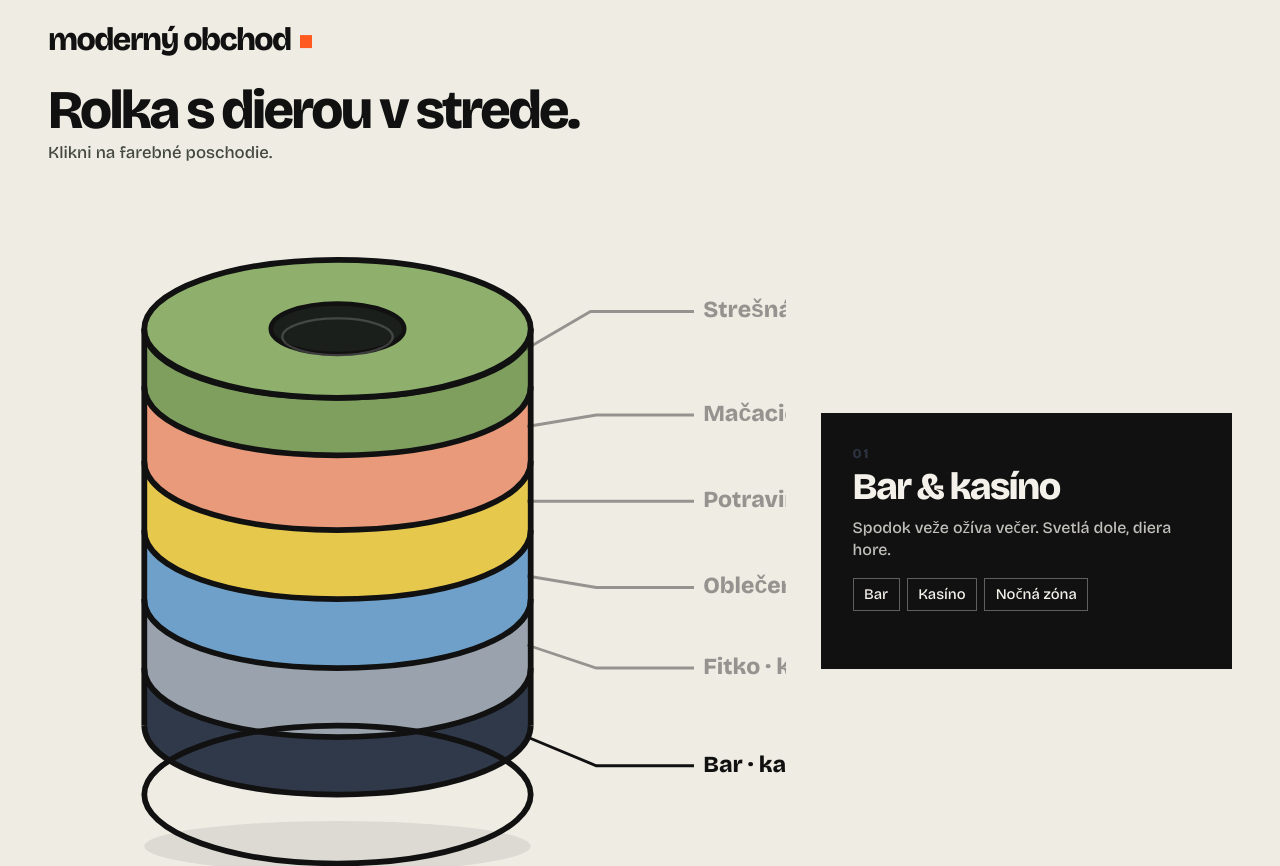
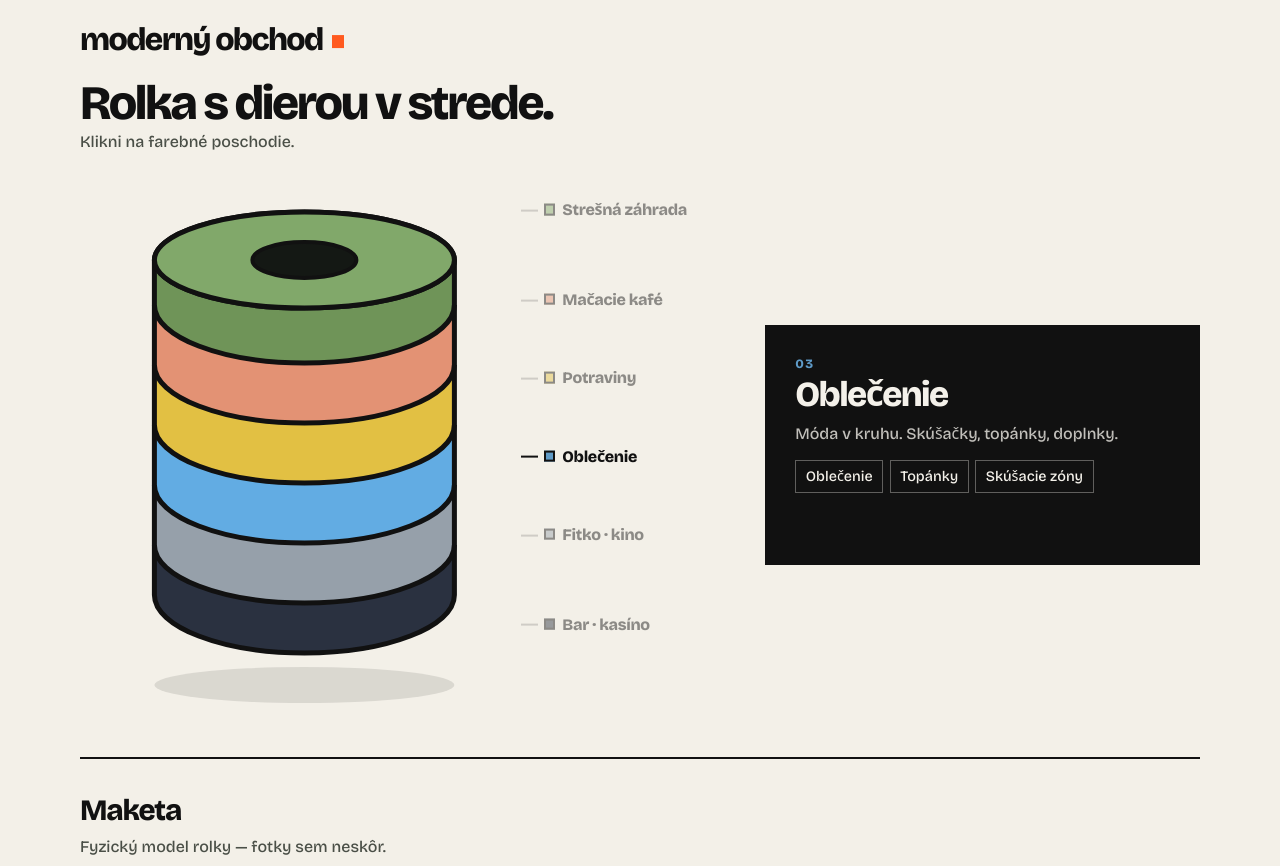
Before and after one commit to norfolkislands/obchod, a plain HTML site: page index.html in a window 1280 px wide. Shown: the top 866 px of the page. Drawn offline with nearby package versions, Linux system fonts and the light colour scheme.

Commit message:
da sa to teraz mozno

```diff
--- a/index.html
+++ b/index.html
@@ -26,162 +26,66 @@
       <p>Klikni na farebné poschodie.</p>
     </section>
 
-    <section class="model" id="veza" aria-label="Model veže">
-      <div class="model-frame">
-        <svg
-          class="tower-svg"
-          viewBox="0 0 640 620"
-          role="img"
-          aria-labelledby="tower-title"
-        >
-          <title id="tower-title">Veža moderný obchod — klikateľné poschodia</title>
+    <section class="model" id="veza">
+      <div class="roll" aria-label="Model veže">
+        <svg class="roll-svg" viewBox="0 0 420 560" role="img" aria-labelledby="roll-title">
+          <title id="roll-title">Klikateľná veža</title>
 
-          <!-- soft ground -->
-          <ellipse cx="250" cy="575" rx="168" ry="22" fill="rgba(0,0,0,0.08)" />
+          <ellipse cx="210" cy="520" rx="150" ry="18" fill="rgba(0,0,0,0.1)" />
 
-          <!-- floor bodies (side of cylinder) -->
-          <g class="floors" role="tablist" aria-label="Poschodia veže">
-            <!-- 1 bottom -->
-            <path
-              class="floor-hit is-on"
-              data-floor="1"
-              role="tab"
-              tabindex="0"
-              aria-selected="true"
-              aria-controls="panel-1"
-              id="tab-1"
-              d="M82 470 C82 505 157 530 250 530 C343 530 418 505 418 470 L418 420 C418 455 343 480 250 480 C157 480 82 455 82 420 Z"
-              fill="#2c3340"
-            />
-            <!-- 2 -->
-            <path
-              class="floor-hit"
-              data-floor="2"
-              role="tab"
-              tabindex="-1"
-              aria-selected="false"
-              aria-controls="panel-2"
-              id="tab-2"
-              d="M82 420 C82 455 157 480 250 480 C343 480 418 455 418 420 L418 360 C418 395 343 420 250 420 C157 420 82 395 82 360 Z"
-              fill="#9aa3ad"
-            />
-            <!-- 3 -->
-            <path
-              class="floor-hit"
-              data-floor="3"
-              role="tab"
-              tabindex="-1"
-              aria-selected="false"
-              aria-controls="panel-3"
-              id="tab-3"
-              d="M82 360 C82 395 157 420 250 420 C343 420 418 395 418 360 L418 300 C418 335 343 360 250 360 C157 360 82 335 82 300 Z"
-              fill="#6ea0c9"
-            />
-            <!-- 4 -->
-            <path
-              class="floor-hit"
-              data-floor="4"
-              role="tab"
-              tabindex="-1"
-              aria-selected="false"
-              aria-controls="panel-4"
-              id="tab-4"
-              d="M82 300 C82 335 157 360 250 360 C343 360 418 335 418 300 L418 240 C418 275 343 300 250 300 C157 300 82 275 82 240 Z"
-              fill="#e6c84d"
-            />
-            <!-- 5 top -->
-            <path
-              class="floor-hit"
-              data-floor="5"
-              role="tab"
-              tabindex="-1"
-              aria-selected="false"
-              aria-controls="panel-5"
-              id="tab-5"
-              d="M82 240 C82 275 157 300 250 300 C343 300 418 275 418 240 L418 175 C418 210 343 235 250 235 C157 235 82 210 82 175 Z"
-              fill="#e89a7a"
-            />
-            <!-- roof -->
-            <path
-              class="floor-hit"
-              data-floor="roof"
-              role="tab"
-              tabindex="-1"
-              aria-selected="false"
-              aria-controls="panel-roof"
-              id="tab-roof"
-              d="M82 175 C82 210 157 235 250 235 C343 235 418 210 418 175 L418 125 C418 160 343 185 250 185 C157 185 82 160 82 125 Z"
-              fill="#7f9f5f"
-            />
+          <!-- stacked bands: bottom → top -->
+          <g class="bands">
+            <path class="band" data-floor="1" d="M60 430 V380 H360 V430 C360 462 292 488 210 488 C128 488 60 462 60 430 Z" fill="#2a3140" />
+            <path class="band" data-floor="2" d="M60 380 V320 H360 V380 C360 412 292 438 210 438 C128 438 60 412 60 380 Z" fill="#96a0aa" />
+            <path class="band" data-floor="3" d="M60 320 V260 H360 V320 C360 352 292 378 210 378 C128 378 60 352 60 320 Z" fill="#5f9bc8" />
+            <path class="band" data-floor="4" d="M60 260 V200 H360 V260 C360 292 292 318 210 318 C128 318 60 292 60 260 Z" fill="#e2c043" />
+            <path class="band" data-floor="5" d="M60 200 V140 H360 V200 C360 232 292 258 210 258 C128 258 60 232 60 200 Z" fill="#e39274" />
+            <path class="band" data-floor="roof" d="M60 140 V95 H360 V140 C360 172 292 198 210 198 C128 198 60 172 60 140 Z" fill="#6f9458" />
           </g>
 
-          <!-- rim ellipses / seams -->
-          <g fill="none" stroke="#111" stroke-width="5" stroke-linejoin="round" pointer-events="none">
-            <ellipse cx="250" cy="530" rx="168" ry="60" />
-            <path d="M82 470 C82 505 157 530 250 530 C343 530 418 505 418 470" />
-            <path d="M82 420 C82 455 157 480 250 480 C343 480 418 455 418 420" />
-            <path d="M82 360 C82 395 157 420 250 420 C343 420 418 395 418 360" />
-            <path d="M82 300 C82 335 157 360 250 360 C343 360 418 335 418 300" />
-            <path d="M82 240 C82 275 157 300 250 300 C343 300 418 275 418 240" />
-            <path d="M82 175 C82 210 157 235 250 235 C343 235 418 210 418 175" />
-            <path d="M82 125 C82 160 157 185 250 185 C343 185 418 160 418 125" />
-            <!-- outer sides -->
-            <path d="M82 125 L82 470" />
-            <path d="M418 125 L418 470" />
+          <!-- outlines -->
+          <g fill="none" stroke="#111" stroke-width="5" pointer-events="none">
+            <path d="M60 95 V430" />
+            <path d="M360 95 V430" />
+            <path d="M60 430 C60 462 128 488 210 488 C292 488 360 462 360 430" />
+            <path d="M60 380 C60 412 128 438 210 438 C292 438 360 412 360 380" />
+            <path d="M60 320 C60 352 128 378 210 378 C292 378 360 352 360 320" />
+            <path d="M60 260 C60 292 128 318 210 318 C292 318 360 292 360 260" />
+            <path d="M60 200 C60 232 128 258 210 258 C292 258 360 232 360 200" />
+            <path d="M60 140 C60 172 128 198 210 198 C292 198 360 172 360 140" />
+            <ellipse cx="210" cy="95" rx="150" ry="48" />
           </g>
 
-          <!-- top disc + hole -->
-          <ellipse cx="250" cy="125" rx="168" ry="60" fill="#8fb06d" stroke="#111" stroke-width="5" />
-          <ellipse cx="250" cy="125" rx="58" ry="22" fill="#1a1f1c" stroke="#111" stroke-width="4" />
-          <!-- inner tube hint -->
-          <ellipse cx="250" cy="132" rx="48" ry="16" fill="none" stroke="rgba(255,255,255,0.18)" stroke-width="2" />
+          <!-- top lid + hole -->
+          <ellipse class="band lid" data-floor="roof" cx="210" cy="95" rx="150" ry="48" fill="#81a86a" stroke="#111" stroke-width="5" />
+          <ellipse cx="210" cy="95" rx="52" ry="18" fill="#141814" stroke="#111" stroke-width="4" pointer-events="none" />
+        </svg>
 
-          <!-- clickable top hole/roof overlay already on roof band; add roof button on top ellipse too -->
-          <ellipse
-            class="floor-hit roof-cap"
-            data-floor="roof"
-            cx="250"
-            cy="125"
-            rx="168"
-            ry="60"
-            fill="transparent"
-            tabindex="-1"
-            role="presentation"
-          />
-
-          <!-- labels -->
-          <g class="labels" font-family="Bricolage Grotesque, sans-serif" font-weight="800">
-            <g class="label" data-floor="roof">
-              <path d="M410 145 L470 110 L560 110" fill="none" stroke="#111" stroke-width="2.5" />
-              <text x="568" y="115" font-size="20">Strešná záhrada</text>
-            </g>
-            <g class="label" data-floor="5">
-              <path d="M415 210 L475 200 L560 200" fill="none" stroke="#111" stroke-width="2.5" />
-              <text x="568" y="205" font-size="20">Mačacie kafé</text>
-            </g>
-            <g class="label" data-floor="4">
-              <path d="M415 275 L475 275 L560 275" fill="none" stroke="#111" stroke-width="2.5" />
-              <text x="568" y="280" font-size="20">Potraviny</text>
-            </g>
-            <g class="label" data-floor="3">
-              <path d="M415 340 L475 350 L560 350" fill="none" stroke="#111" stroke-width="2.5" />
-              <text x="568" y="355" font-size="20">Oblečenie</text>
-            </g>
-            <g class="label" data-floor="2">
-              <path d="M415 400 L475 420 L560 420" fill="none" stroke="#111" stroke-width="2.5" />
-              <text x="568" y="425" font-size="20">Fitko · kino</text>
-            </g>
-            <g class="label" data-floor="1">
-              <path d="M415 480 L475 505 L560 505" fill="none" stroke="#111" stroke-width="2.5" />
-              <text x="568" y="510" font-size="20">Bar · kasíno</text>
-            </g>
-          </g>
-        </svg>
+        <div class="callouts" role="tablist" aria-label="Poschodia">
+          <button type="button" class="callout" role="tab" data-floor="roof" aria-selected="false" aria-controls="panel-roof" id="tab-roof" style="--y: 8%; --c:#81a86a">
+            <span class="dot"></span>Strešná záhrada
+          </button>
+          <button type="button" class="callout" role="tab" data-floor="5" aria-selected="false" aria-controls="panel-5" id="tab-5" style="--y: 24%; --c:#e39274">
+            <span class="dot"></span>Mačacie kafé
+          </button>
+          <button type="button" class="callout" role="tab" data-floor="4" aria-selected="false" aria-controls="panel-4" id="tab-4" style="--y: 38%; --c:#e2c043">
+            <span class="dot"></span>Potraviny
+          </button>
+          <button type="button" class="callout is-on" role="tab" data-floor="3" aria-selected="true" aria-controls="panel-3" id="tab-3" style="--y: 52%; --c:#5f9bc8">
+            <span class="dot"></span>Oblečenie
+          </button>
+          <button type="button" class="callout" role="tab" data-floor="2" aria-selected="false" aria-controls="panel-2" id="tab-2" style="--y: 66%; --c:#96a0aa">
+            <span class="dot"></span>Fitko · kino
+          </button>
+          <button type="button" class="callout" role="tab" data-floor="1" aria-selected="false" aria-controls="panel-1" id="tab-1" style="--y: 82%; --c:#2a3140">
+            <span class="dot"></span>Bar · kasíno
+          </button>
+        </div>
       </div>
 
       <div class="detail" aria-live="polite">
         <article class="panel" id="panel-roof" role="tabpanel" aria-labelledby="tab-roof" hidden>
-          <p class="num" style="--c:#7f9f5f">Strecha</p>
+          <p class="num" style="--c:#81a86a">Strecha</p>
           <h2>Strešná záhrada</h2>
           <p class="txt">Zeleň nad vežou. Oddych, bylinky, pohľad do átria.</p>
           <ul>
@@ -192,7 +96,7 @@
         </article>
 
         <article class="panel" id="panel-5" role="tabpanel" aria-labelledby="tab-5" hidden>
-          <p class="num" style="--c:#e89a7a">05</p>
+          <p class="num" style="--c:#e39274">05</p>
           <h2>Mačacie kafé &amp; reštaurácie</h2>
           <p class="txt">Horné poschodie na stretnutie — mačky, jedlo, ľudia.</p>
           <ul>
@@ -203,7 +107,7 @@
         </article>
 
         <article class="panel" id="panel-4" role="tabpanel" aria-labelledby="tab-4" hidden>
-          <p class="num" style="--c:#e6c84d">04</p>
+          <p class="num" style="--c:#e2c043">04</p>
           <h2>Potraviny</h2>
           <p class="txt">Market dookola átria. Čerstvé veci, rýchle vyzdvihnutie.</p>
           <ul>
@@ -213,8 +117,8 @@
           </ul>
         </article>
 
-        <article class="panel" id="panel-3" role="tabpanel" aria-labelledby="tab-3" hidden>
-          <p class="num" style="--c:#6ea0c9">03</p>
+        <article class="panel is-on" id="panel-3" role="tabpanel" aria-labelledby="tab-3">
+          <p class="num" style="--c:#5f9bc8">03</p>
           <h2>Oblečenie</h2>
           <p class="txt">Móda v kruhu. Skúšačky, topánky, doplnky.</p>
           <ul>
@@ -225,7 +129,7 @@
         </article>
 
         <article class="panel" id="panel-2" role="tabpanel" aria-labelledby="tab-2" hidden>
-          <p class="num" style="--c:#9aa3ad">02</p>
+          <p class="num" style="--c:#96a0aa">02</p>
           <h2>Fitko + kino/aula</h2>
           <p class="txt">Pohyb a 2v1 sála — cez deň prednášky, večer film.</p>
           <ul>
@@ -235,8 +139,8 @@
           </ul>
         </article>
 
-        <article class="panel is-on" id="panel-1" role="tabpanel" aria-labelledby="tab-1">
-          <p class="num" style="--c:#2c3340">01</p>
+        <article class="panel" id="panel-1" role="tabpanel" aria-labelledby="tab-1" hidden>
+          <p class="num" style="--c:#2a3140">01</p>
           <h2>Bar &amp; kasíno</h2>
           <p class="txt">Spodok veže ožíva večer. Svetlá dole, diera hore.</p>
           <ul>
--- a/script.js
+++ b/script.js
@@ -1,8 +1,7 @@
 (function () {
-  const hits = Array.from(document.querySelectorAll(".floor-hit[data-floor]"));
-  const tabs = hits.filter((el) => el.getAttribute("role") === "tab");
+  const bands = Array.from(document.querySelectorAll(".band[data-floor]"));
+  const tabs = Array.from(document.querySelectorAll(".callout"));
   const panels = Array.from(document.querySelectorAll(".panel"));
-  const labels = Array.from(document.querySelectorAll(".label"));
 
   if (!tabs.length) return;
 
@@ -14,12 +13,8 @@
       tab.tabIndex = on ? 0 : -1;
     });
 
-    hits.forEach((hit) => {
-      hit.classList.toggle("is-on", hit.dataset.floor === id);
-    });
-
-    labels.forEach((label) => {
-      label.classList.toggle("is-on", label.dataset.floor === id);
+    bands.forEach((band) => {
+      band.classList.toggle("is-on", band.dataset.floor === id);
     });
 
     panels.forEach((panel) => {
@@ -29,17 +24,13 @@
     });
   }
 
-  function onActivate(event) {
-    const floor = event.currentTarget.dataset.floor;
-    if (!floor) return;
-    showFloor(floor);
-  }
-
-  hits.forEach((hit) => {
-    hit.addEventListener("click", onActivate);
+  bands.forEach((band) => {
+    band.addEventListener("click", () => showFloor(band.dataset.floor));
   });
 
   tabs.forEach((tab, index) => {
+    tab.addEventListener("click", () => showFloor(tab.dataset.floor));
+
     tab.addEventListener("keydown", (event) => {
       let next = null;
       if (event.key === "ArrowDown" || event.key === "ArrowRight") {
@@ -50,10 +41,6 @@
         next = tabs[0];
       } else if (event.key === "End") {
         next = tabs[tabs.length - 1];
-      } else if (event.key === "Enter" || event.key === " ") {
-        event.preventDefault();
-        showFloor(tab.dataset.floor);
-        return;
       }
       if (!next) return;
       event.preventDefault();
@@ -62,6 +49,5 @@
     });
   });
 
-  labels.forEach((label) => label.classList.toggle("is-on", label.dataset.floor === "1"));
-  showFloor("1");
+  showFloor("3");
 })();
--- a/styles.css
+++ b/styles.css
@@ -1,9 +1,9 @@
 :root {
-  --bg: #efece4;
+  --bg: #f3f0e8;
   --ink: #111;
-  --soft: #444940;
+  --soft: #4a4f47;
   --spot: #ff5a1f;
-  --hole: #1a1f1c;
+  --hole: #141814;
 }
 
 * {
@@ -29,7 +29,7 @@ body {
 .strip,
 .facts,
 .end {
-  width: min(100% - 1.5rem, 74rem);
+  width: min(100% - 1.5rem, 70rem);
   margin-inline: auto;
 }
 
@@ -55,12 +55,12 @@ body {
 }
 
 .intro {
-  padding: 1.5rem 0 0.5rem;
+  padding: 1.25rem 0 0.25rem;
 }
 
 .intro h1 {
-  margin: 0 0 0.35rem;
-  font-size: clamp(2rem, 6vw, 3.4rem);
+  margin: 0 0 0.3rem;
+  font-size: clamp(1.9rem, 5.5vw, 3rem);
   font-weight: 800;
   letter-spacing: -0.05em;
   line-height: 0.95;
@@ -69,81 +69,118 @@ body {
 .intro p {
   margin: 0;
   color: var(--soft);
-  font-size: 1.05rem;
 }
 
 .model {
   display: grid;
   gap: 1.25rem;
-  padding: 0.75rem 0 2rem;
-  align-items: center;
+  padding: 0.5rem 0 2rem;
 }
 
-@media (min-width: 960px) {
+@media (min-width: 900px) {
   .model {
-    grid-template-columns: 1.35fr 0.75fr;
-    gap: 1rem 2rem;
-    min-height: calc(100svh - 9rem);
+    grid-template-columns: 1.2fr 0.8fr;
+    align-items: center;
+    gap: 2rem;
   }
 }
 
-.model-frame {
-  overflow-x: auto;
-  -webkit-overflow-scrolling: touch;
+.roll {
+  display: grid;
+  grid-template-columns: minmax(0, 1fr) minmax(9.5rem, 12rem);
+  gap: 0.25rem 0.75rem;
+  align-items: stretch;
 }
 
-.tower-svg {
+.roll-svg {
+  width: 100%;
+  height: auto;
   display: block;
-  width: min(100%, 46rem);
-  height: auto;
-  margin: 0 auto;
+  max-height: 70vh;
 }
 
-.floor-hit {
+.band {
   cursor: pointer;
-  transition: filter 160ms ease, opacity 160ms ease;
+  transition: filter 140ms ease;
+}
+
+.band:hover,
+.band:focus-visible,
+.band.is-on {
+  filter: brightness(1.1) saturate(1.12);
   outline: none;
 }
 
-.floor-hit:hover,
-.floor-hit:focus-visible {
-  filter: brightness(1.08) saturate(1.1);
+.callouts {
+  position: relative;
+  min-height: 100%;
 }
 
-.floor-hit.is-on {
-  filter: brightness(1.12) saturate(1.15);
+.callout {
+  appearance: none;
+  position: absolute;
+  left: 0;
+  right: 0;
+  top: var(--y);
+  transform: translateY(-50%);
+  display: flex;
+  align-items: center;
+  gap: 0.45rem;
+  margin: 0;
+  padding: 0.35rem 0.2rem;
+  border: 0;
+  background: transparent;
+  color: var(--ink);
+  font: inherit;
+  font-weight: 800;
+  font-size: clamp(0.85rem, 2.2vw, 1rem);
+  letter-spacing: -0.02em;
+  text-align: left;
+  cursor: pointer;
+  opacity: 0.45;
 }
 
-.roof-cap {
-  cursor: pointer;
+.callout::before {
+  content: "";
+  position: absolute;
+  right: calc(100% + 0.15rem);
+  top: 50%;
+  width: 1.1rem;
+  height: 2px;
+  background: var(--ink);
+  opacity: 0.35;
 }
 
-.labels {
-  pointer-events: none;
+.callout .dot {
+  width: 0.7rem;
+  height: 0.7rem;
+  flex: 0 0 auto;
+  background: var(--c);
+  border: 2px solid var(--ink);
 }
 
-.label {
-  opacity: 0.4;
-  transition: opacity 160ms ease;
+.callout.is-on,
+.callout:hover,
+.callout:focus-visible {
+  opacity: 1;
+  outline: none;
 }
 
-.label text {
-  fill: var(--ink);
-}
-
-.label.is-on {
+.callout.is-on::before,
+.callout:hover::before,
+.callout:focus-visible::before {
   opacity: 1;
 }
 
 .detail {
   background: #111;
   color: #f4f1ea;
-  min-height: 16rem;
-  padding: clamp(1.25rem, 3vw, 2rem);
+  min-height: 15rem;
+  padding: clamp(1.2rem, 3vw, 1.9rem);
 }
 
 .panel {
-  animation: rise 240ms ease both;
+  animation: rise 220ms ease both;
 }
 
 .panel[hidden] {
@@ -152,23 +189,23 @@ body {
 
 .num {
   margin: 0 0 0.3rem;
-  font-size: 0.85rem;
+  font-size: 0.8rem;
   font-weight: 800;
-  letter-spacing: 0.14em;
+  letter-spacing: 0.12em;
   text-transform: uppercase;
   color: var(--c, var(--spot));
 }
 
 .panel h2 {
-  margin: 0 0 0.7rem;
-  font-size: clamp(1.55rem, 3.5vw, 2.35rem);
+  margin: 0 0 0.65rem;
+  font-size: clamp(1.5rem, 3.4vw, 2.2rem);
   font-weight: 800;
   letter-spacing: -0.045em;
   line-height: 1;
 }
 
 .txt {
-  margin: 0 0 1.1rem;
+  margin: 0 0 1rem;
   color: rgba(244, 241, 234, 0.78);
 }
 
@@ -178,35 +215,35 @@ body {
   padding: 0;
   display: flex;
   flex-wrap: wrap;
-  gap: 0.45rem;
+  gap: 0.4rem;
 }
 
 .panel li {
   border: 1px solid rgba(244, 241, 234, 0.35);
-  padding: 0.35rem 0.65rem;
-  font-size: 0.92rem;
+  padding: 0.35rem 0.6rem;
+  font-size: 0.9rem;
 }
 
 .strip,
 .facts {
-  padding: 2.25rem 0;
+  padding: 2rem 0;
   border-top: 2px solid var(--ink);
 }
 
 .strip h2,
 .facts h2 {
-  margin: 0 0 0.35rem;
-  font-size: clamp(1.45rem, 3vw, 1.9rem);
+  margin: 0 0 0.3rem;
+  font-size: clamp(1.4rem, 3vw, 1.85rem);
   letter-spacing: -0.04em;
 }
 
 .strip > p {
-  margin: 0 0 1.1rem;
+  margin: 0 0 1rem;
   color: var(--soft);
 }
 
 .hole-box {
-  height: clamp(10rem, 26vw, 15rem);
+  height: clamp(9rem, 24vw, 14rem);
   border: 2px solid var(--ink);
   background:
     radial-gradient(circle at 50% 50%, var(--hole) 15%, transparent 15.2%),
@@ -221,13 +258,13 @@ body {
 
 .facts {
   display: grid;
-  gap: 1.15rem;
+  gap: 1.1rem;
 }
 
 @media (min-width: 800px) {
   .facts {
     grid-template-columns: 9rem 1fr;
-    gap: 1.25rem 2rem;
+    gap: 1.1rem 2rem;
   }
 
   .facts h2 {
@@ -238,7 +275,7 @@ body {
 .fact span {
   display: block;
   margin-bottom: 0.2rem;
-  font-size: 0.75rem;
+  font-size: 0.72rem;
   font-weight: 800;
   letter-spacing: 0.08em;
   text-transform: uppercase;
@@ -248,12 +285,11 @@ body {
 .fact p {
   margin: 0;
   max-width: 40rem;
-  font-size: 1.1rem;
-  letter-spacing: -0.02em;
+  font-size: 1.08rem;
 }
 
 .end {
-  padding: 1rem 0 2.25rem;
+  padding: 1rem 0 2rem;
   border-top: 2px solid var(--ink);
 }
 
@@ -265,11 +301,42 @@ body {
 @keyframes rise {
   from {
     opacity: 0;
-    transform: translateY(0.45rem);
+    transform: translateY(0.4rem);
   }
   to {
     opacity: 1;
     transform: none;
+  }
+}
+
+@media (max-width: 640px) {
+  .roll {
+    grid-template-columns: 1fr;
+  }
+
+  .callouts {
+    display: grid;
+    grid-template-columns: 1fr 1fr;
+    gap: 0.45rem;
+    min-height: 0;
+  }
+
+  .callout {
+    position: static;
+    transform: none;
+    opacity: 1;
+    border: 2px solid var(--ink);
+    padding: 0.55rem 0.65rem;
+    background: color-mix(in srgb, var(--c) 35%, white);
+  }
+
+  .callout::before {
+    display: none;
+  }
+
+  .callout.is-on {
+    background: var(--c);
+    color: #111;
   }
 }
 
```
